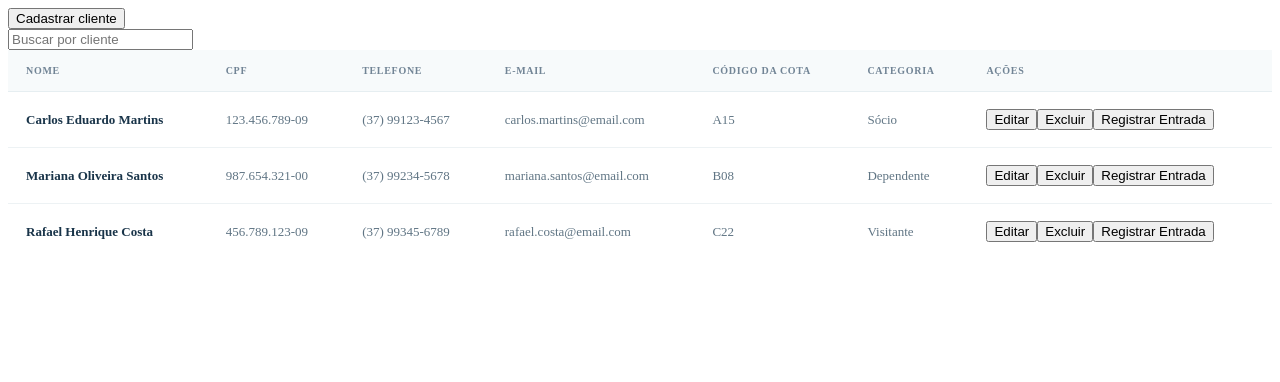
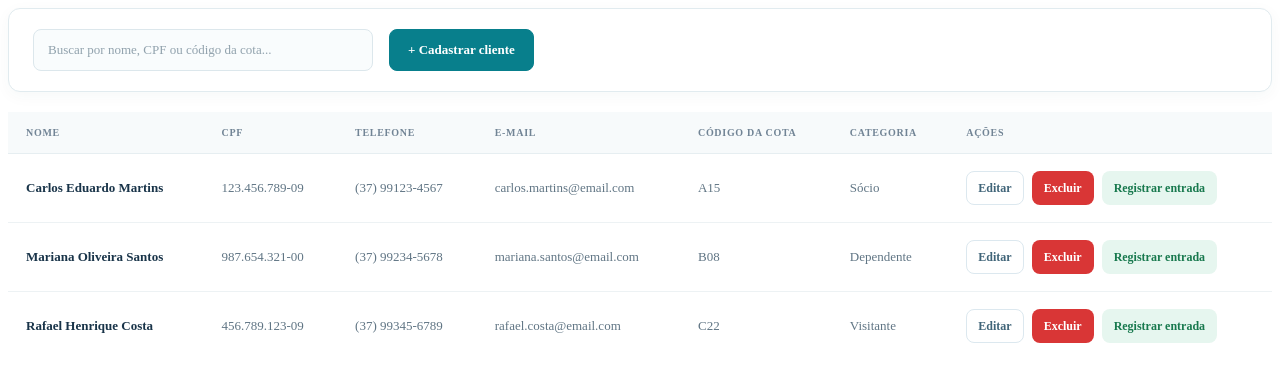
Before and after one commit to joaovitordev9/controle-de-acesso, a React (Vite) app in the folder front-end/controle-acesso/: page / in a window 1280 px wide. Shown: the top 382 px of the page. Built offline with nearby package versions, Linux system fonts and the light colour scheme.

Commit message:
Modais Funcionais

```diff
--- a/front-end/controle-acesso/src/components/cliente/FormularioCliente.css
+++ b/front-end/controle-acesso/src/components/cliente/FormularioCliente.css
@@ -1,6 +1,29 @@
+
+.modal-fundo {
+    position: fixed;
+    inset: 0;
+    z-index: 1000;
+
+    display: flex;
+    justify-content: center;
+    align-items: center;
+
+    padding: 20px;
+    box-sizing: border-box;
+    background-color: rgba(0, 0, 0, 0.5);
+}
+
+.modal-conteudo {
+    width: 100%;
+    max-width: 650px;
+    max-height: 90vh;
+    overflow-y: auto;
+    border-radius: 14px;
+}
+
 .formulario-cliente {
     width: 100%;
-    max-width: 650px;
+    max-width: none;
     box-sizing: border-box;
     padding: 28px;
     border: 1px solid #e1ebef;
--- a/front-end/controle-acesso/src/components/cliente/FormularioCliente.jsx
+++ b/front-end/controle-acesso/src/components/cliente/FormularioCliente.jsx
@@ -33,6 +33,11 @@ function FormularioCliente({ cliente, onSalvar, onCancelar }) {
     }
 
     return (
+        <div className="modal-fundo" onClick={onCancelar}>
+            <div
+                className="modal-conteudo"
+                onClick={(evento) => evento.stopPropagation()}>
+
                 <form className="formulario-cliente" onSubmit={enviarFormulario}>
 
                     <div className="formulario-cabecalho">
@@ -148,8 +153,9 @@ function FormularioCliente({ cliente, onSalvar, onCancelar }) {
                             {cliente ? "Salvar alterações" : "Cadastrar pessoa"}
                         </button>
                     </div>
-
                 </form>
+            </div>
+        </div>
     );
 }
 
--- a/front-end/controle-acesso/src/components/cliente/TabelaCliente.css
+++ b/front-end/controle-acesso/src/components/cliente/TabelaCliente.css
@@ -218,33 +218,68 @@
     color: #2864a8;
 }
 
+
 /* ===== Ações ===== */
+
+.coluna-acoes {
+    min-width: 250px;
+}
 
 .acoes-cliente {
     display: flex;
     align-items: center;
-    gap: 6px;
+    gap: 8px;
 }
 
 .botao-acao {
-    padding: 7px 9px;
+    display: inline-flex;
+    align-items: center;
+    justify-content: center;
+
+    min-height: 34px;
+    padding: 8px 11px;
+
     border: 1px solid transparent;
-    border-radius: 6px;
+    border-radius: 8px;
+
     background-color: transparent;
-    font-size: 11px;
+    font-family: inherit;
+    font-size: 12px;
     font-weight: 600;
+    white-space: nowrap;
+
     cursor: pointer;
-    transition: background-color 0.2s;
+
+    transition:
+            background-color 0.2s,
+            border-color 0.2s,
+            color 0.2s,
+            transform 0.15s;
 }
+
+.botao-acao:focus-visible {
+    outline: 3px solid rgba(14, 148, 136, 0.25);
+    outline-offset: 2px;
+}
+
+.botao-acao:active {
+    transform: scale(0.97);
+}
+
+/* Editar */
 
 .botao-editar {
     border-color: #dce8ef;
+    background-color: #ffffff;
     color: #416579;
 }
 
 .botao-editar:hover {
+    border-color: #c9dce5;
     background-color: #edf5f8;
 }
+
+/* Registrar entrada */
 
 .botao-entrada {
     background-color: #e6f6ef;
@@ -255,14 +290,16 @@
     background-color: #d0efdf;
 }
 
+/* Excluir */
+
 .botao-excluir {
+    background-color: #fff5f5;
     color: #c34c4c;
 }
 
 .botao-excluir:hover {
-    background-color: #fff0f0;
+    background-color: #ffe5e5;
 }
-
 /* ===== Responsividade ===== */
 
 @media (max-width: 768px) {
@@ -287,3 +324,88 @@
         box-sizing: border-box;
     }
 }
+/* ===== Barra de cadastro e busca ===== */
+
+
+.barra-ferramentas {
+   display: flex;
+   align-items: center;
+   justify-content: flex-start;
+   gap: 16px;
+   padding: 20px 24px;
+   margin-bottom: 20px;
+   border: 1px solid #e1ebef;
+   border-radius: 12px;
+   background-color: #ffffff;
+   box-shadow: 0 4px 16px rgba(30, 65, 85, 0.04);
+}
+
+
+/* Botão cadastrar */
+
+.botao-novo-cliente {
+    display: inline-flex;
+    align-items: center;
+    justify-content: center;
+    min-height: 42px;
+    padding: 0 18px;
+    border: 1px solid #087f8c;
+    border-radius: 8px;
+    background-color: #087f8c;
+    color: #ffffff;
+    font-family: inherit;
+    font-size: 13px;
+    font-weight: 600;
+    white-space: nowrap;
+    cursor: pointer;
+    transition: background-color 0.2s, box-shadow 0.2s, transform 0.2s;
+}
+
+.botao-novo-cliente:hover {
+    background-color: #066873;
+    box-shadow: 0 4px 10px rgba(8, 127, 140, 0.18);
+    transform: translateY(-1px);
+}
+
+.botao-novo-cliente:active {
+    transform: translateY(0);
+}
+
+/* Campo de busca */
+
+.campo-busca-clientes {
+    width: 340px;
+    max-width: 100%;
+    min-height: 42px;
+    box-sizing: border-box;
+    padding: 0 14px;
+    border: 1px solid #dce7ec;
+    border-radius: 8px;
+    outline: none;
+    background-color: #f9fcfd;
+    color: #193449;
+    font-family: inherit;
+    font-size: 13px;
+    transition: border-color 0.2s, box-shadow 0.2s, background-color 0.2s;
+}
+
+.campo-busca-clientes:focus {
+    border-color: #0e9488;
+    background-color: #ffffff;
+    box-shadow: 0 0 0 3px rgba(14, 148, 136, 0.12);
+}
+
+/* Tela menor */
+
+@media (max-width: 600px) {
+    .barra-ferramentas {
+        align-items: stretch;
+        flex-direction: column;
+        padding: 16px;
+    }
+
+    .botao-novo-cliente,
+    .campo-busca-clientes {
+        width: 100%;
+    }
+}
--- a/front-end/controle-acesso/src/components/cliente/TabelaCliente.jsx
+++ b/front-end/controle-acesso/src/components/cliente/TabelaCliente.jsx
@@ -7,6 +7,7 @@ function TabelaClientes({clientes, onEditar, onExcluir}) {
     };
 
     return (
+        <div className="tabela-container">
             <table className="tabela-clientes">
                 <thead>
                     <tr>
@@ -30,23 +31,36 @@ function TabelaClientes({clientes, onEditar, onExcluir}) {
                             <td className="coluna-cota">{cliente.codigoDaCota}</td>
                             <td className="coluna-categoria">{cliente.categoria}</td>
 
+
                             <td className="coluna-acoes">
-                            <button onClick={() => onEditar(cliente)}>
+                                <div className="acoes-cliente">
+                                    <button
+                                        className="botao-acao botao-editar"
+                                        onClick={() => onEditar(cliente)}
+                                    >
                                         Editar
                                     </button>
 
-                            <button onClick={() => onExcluir(cliente)}>
+                                    <button
+                                        className="botao-acao botao-excluir"
+                                        onClick={() => onExcluir(cliente)}
+                                    >
                                         Excluir
                                     </button>
 
-                            <button onClick={() => registrarEntrada(cliente)}>
-                                Registrar Entrada
+                                    <button
+                                        className="botao-acao botao-entrada"
+                                        onClick={() => registrarEntrada(cliente)}
+                                    >
+                                        Registrar entrada
                                     </button>
+                                </div>
                             </td>
                         </tr>
                     ))}
                 </tbody>
             </table>
+        </div>
     );
 
 
--- a/front-end/controle-acesso/src/pages/Cliente.jsx
+++ b/front-end/controle-acesso/src/pages/Cliente.jsx
@@ -119,13 +119,30 @@ const Clientes = function Clientes() {
 
     return (
         <>
-            {!formularioAberto && (
-                <button onClick={function () {
-                    setFormularioAberto(true);
-                }}>
-                    Cadastrar cliente
-                </button>
-            )}
+            <div className="barra-ferramentas">
+                <input
+                    className="campo-busca-clientes"
+                    type="text"
+                    placeholder="Buscar por nome, CPF ou código da cota..."
+                    value={busca}
+                    onChange={function (evento) {
+                        setBusca(evento.target.value);
+                    }}
+                />
+
+                {!formularioAberto && (
+                    <button
+                        className="botao-novo-cliente"
+                        onClick={function () {
+                            setClienteEditando(null);
+                            setFormularioAberto(true);
+                        }}
+                    >
+                        + Cadastrar cliente
+                    </button>
+                )}
+            </div>
+
             {formularioAberto && (
                 <FormularioCliente
                     cliente={clienteEditando}
@@ -133,16 +150,7 @@ const Clientes = function Clientes() {
                     onCancelar={cancelarCadastro}
                 />
             )}
-            <div>
-                <input
-                    type="text"
-                    placeholder="Buscar por cliente"
-                    value={busca}
-                    onChange={function (evento) {
-                        setBusca(evento.target.value);
-                    }}
-                />
-            </div>
+
             <TabelaCliente
                 clientes={clientesFiltrados}
                 onEditar={editarCliente}
```
Lines whose indentation alone changed are shown as unchanged.
